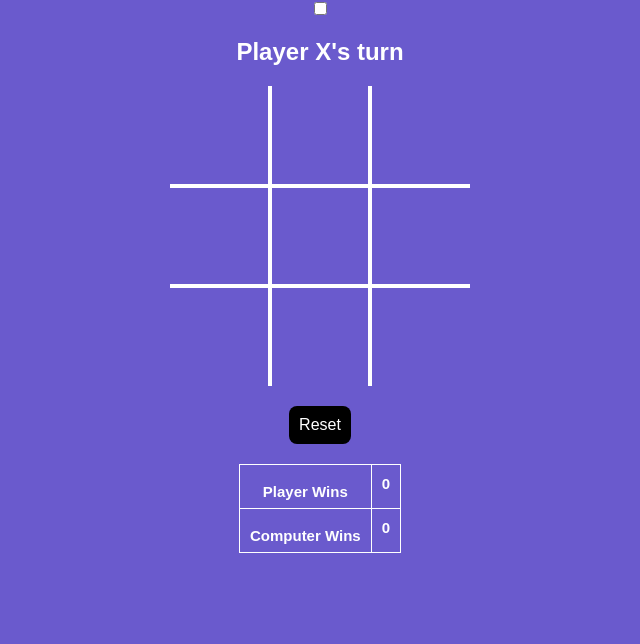
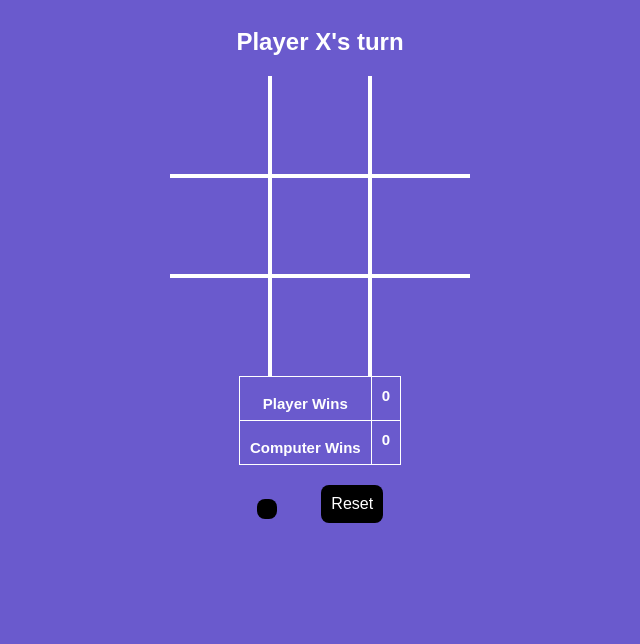
Before and after one commit to JosephGarcia98/Infinite-Tic-Tac-Toe, a plain HTML site: page index.html in a window 1280 px wide. Shown: the part 172-816 px from the top of the page, without its empty margins (320-960 px from the left). Drawn offline with Linux system fonts and the light colour scheme.

Commit message:
Added button area and a single/two player mode

```diff
--- a/index.html
+++ b/index.html
@@ -8,10 +8,6 @@
 	</head>
 	<body>
 		<h1>Infinte Tic-Tac-Toe Game</h1>
-		<label class="switch">
-			<input type="checkbox">
-			<span class="slider"></span>
-		</label>
 		<h2 id="status">Player X's turn</h2>
 		<div class="board">
 		<div class="box" data-index="0"></div>
@@ -25,7 +21,6 @@
 		<div class="box" data-index="8"></div>
 	</div>
 		</div>
-		<button id="reset">Reset</button>
 		<table>
 			<tr>
 				<th>Player Wins</th>
@@ -36,6 +31,10 @@
 				<th><span id="oWins">0</span></p></th>
 			</tr>
 		</table>
+		<div class="button-area">
+			<button id="playerMode"></button>
+			<button id="reset">Reset</button>
+		</div>
 	</body>
 	<script src="script.js"></script>
 	</html>
```
